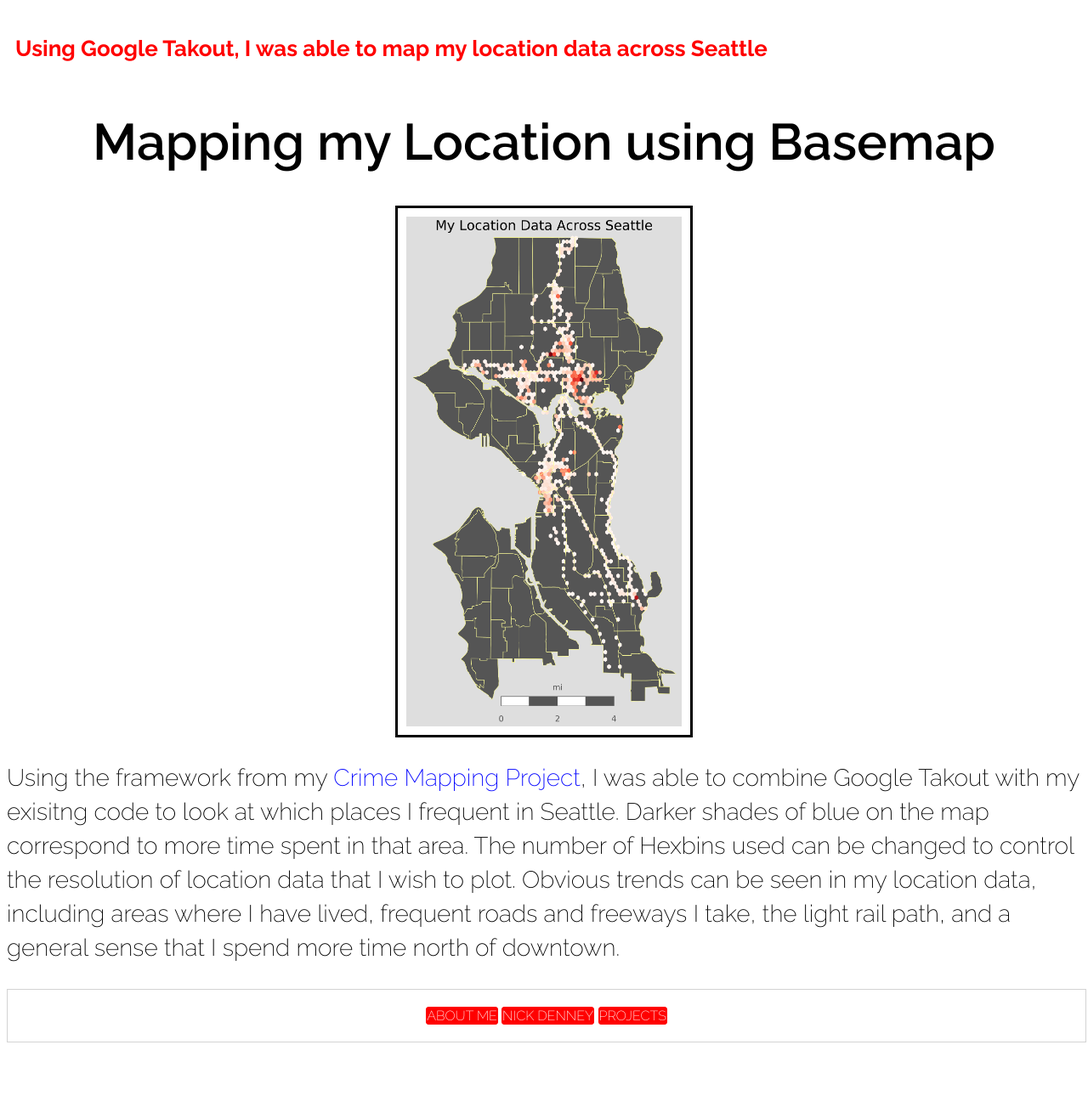
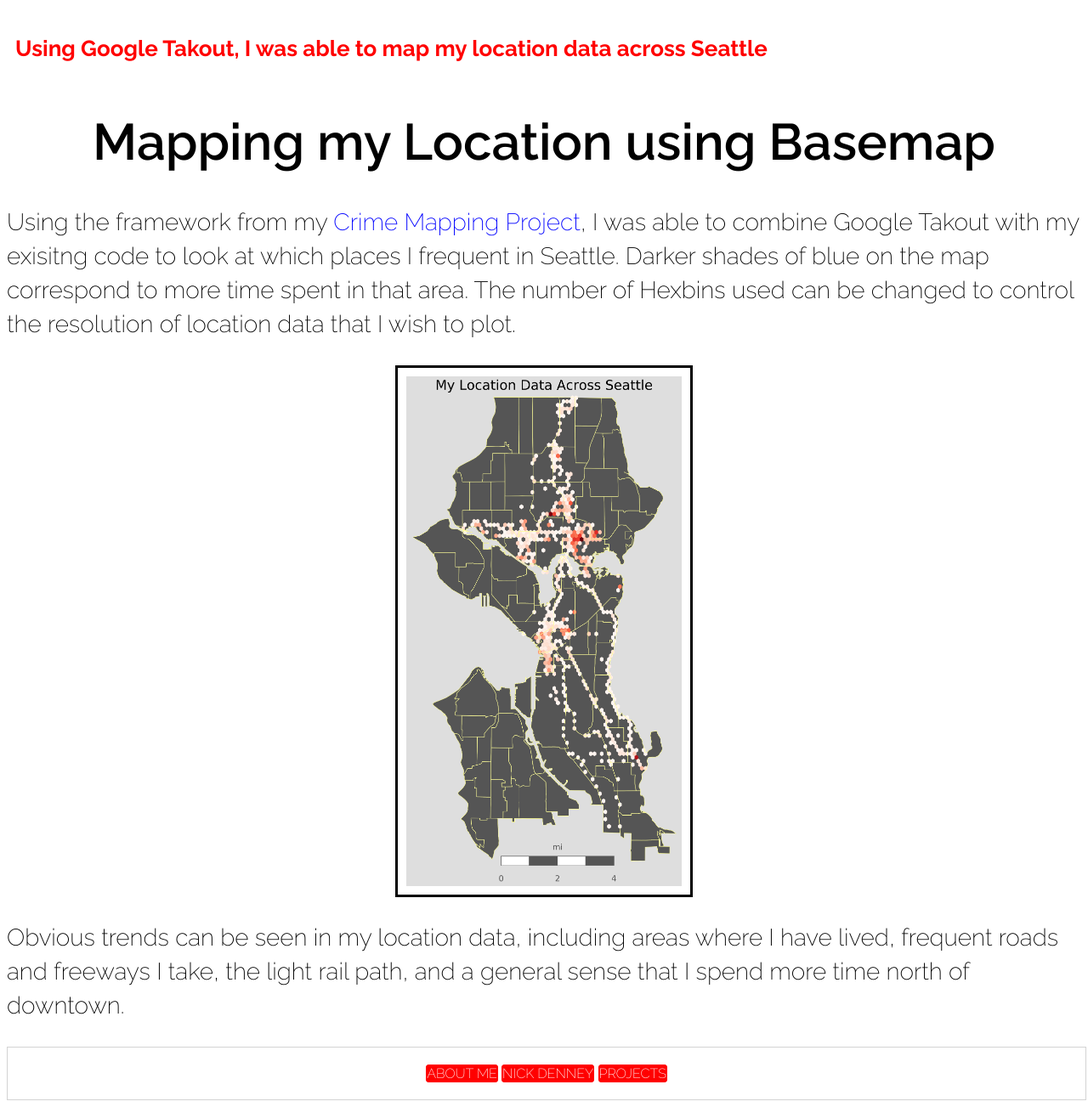
Before and after one commit to nickden3/nickden3-cc.github.io, a Jekyll site: the page locationMap.html, which Jekyll copies as it is, in a window 1280 px wide and 1400 px high, scrolled down 454 px, cut to the strip 97-1400 px from the top of the window. Shown: the whole strip at 85% size. Built offline with Jekyll 4.4.1, drawn with Linux system fonts in a browser that asks for light colours; before the commit the page ends 1786 px from its top, so only the background shows below that.

Commit message:
Update locationMap.html

```diff
--- a/locationMap.html
+++ b/locationMap.html
@@ -28,12 +28,13 @@
     <div class="projects">
 
       <h1 class="abouth1">Mapping my Location using Basemap</h1>
+      <p class="projDesc">Using the framework from my <a href="crimeMap">Crime Mapping Project</a>, I was able to combine Google Takout with my exisitng code to look at
+        which places I frequent in Seattle. Darker shades of blue on the map correspond to more time spent in that area.  The number of Hexbins used
+        can be changed to control the resolution of location data that I wish to plot.</p>
       <div>
         <img id="projectPics" src="locationMap.png" style="height:600px;">
       </div>
-      <p class="projDesc">Using the framework from my <a href="crimeMap">Crime Mapping Project</a>, I was able to combine Google Takout with my exisitng code to look at
-        which places I frequent in Seattle. Darker shades of blue on the map correspond to more time spent in that area.  The number of Hexbins used
-        can be changed to control the resolution of location data that I wish to plot.  Obvious trends can be seen in my location data, including areas where I have lived,
+       <p class="projDesc">Obvious trends can be seen in my location data, including areas where I have lived,
         frequent roads and freeways I take, the light rail path, and a general sense that I spend more time north of downtown.
       </p>
     </div>
```
